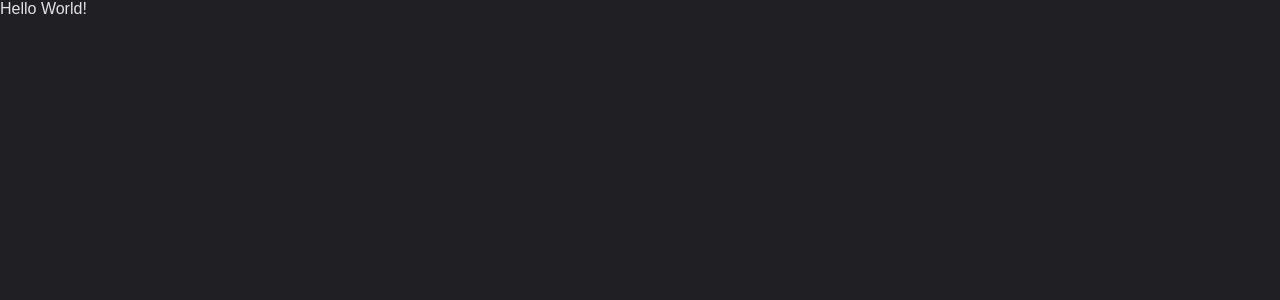
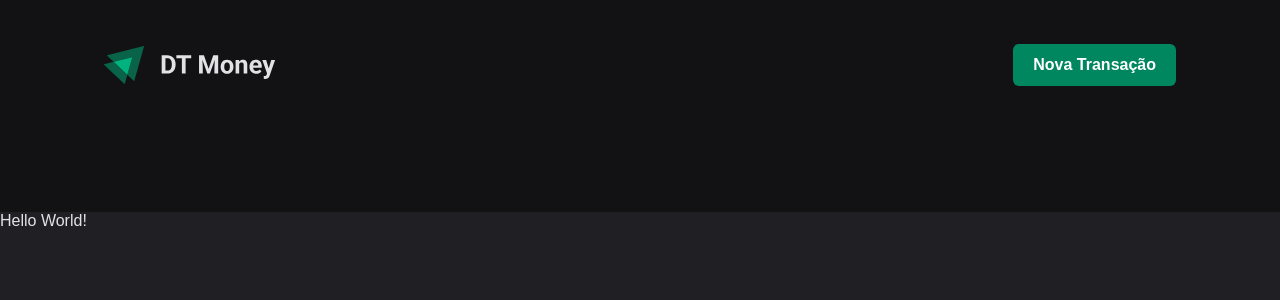
Before and after one commit to kenmarcos/dt-money-front-rs, a React (Vite) app: page / in a window 1280 px wide. Shown: the top 300 px of the page. Built offline with nearby package versions, Linux system fonts and the light colour scheme.

Commit message:
feat: add header interface

```diff
--- a/src/App.tsx
+++ b/src/App.tsx
@@ -1,11 +1,13 @@
 import { ThemeProvider } from "styled-components";
 import { defaultTheme } from "./styles/themes/default";
 import { GlobalStyle } from "./styles/global";
+import { Header } from "./components/Header";
 
 function App() {
   return (
     <ThemeProvider theme={defaultTheme}>
       <GlobalStyle />
+      <Header />
       Hello World!
     </ThemeProvider>
   );
--- /dev/null
+++ b/src/components/Header/index.tsx
@@ -0,0 +1,14 @@
+import { HeaderContainer, HeaderContent, NewTransactionButton } from "./styles";
+import logo from "@/assets/logo.svg";
+
+export const Header = () => {
+  return (
+    <HeaderContainer>
+      <HeaderContent>
+        <img src={logo} alt="" />
+
+        <NewTransactionButton>Nova Transação</NewTransactionButton>
+      </HeaderContent>
+    </HeaderContainer>
+  );
+};
--- /dev/null
+++ b/src/components/Header/styles.ts
@@ -0,0 +1,31 @@
+import styled from "styled-components";
+
+export const HeaderContainer = styled.header`
+  background-color: ${(props) => props.theme.colors["gray-900"]};
+  padding: 2.5rem 0 7.625rem;
+`;
+
+export const HeaderContent = styled.div`
+  max-width: 1120px;
+  margin: 0 auto;
+  padding: 0 1.5rem;
+  height: 3.125rem;
+
+  display: flex;
+  align-items: center;
+  justify-content: space-between;
+`;
+
+export const NewTransactionButton = styled.button`
+  background-color: ${(props) => props.theme.colors["green-500"]};
+  color: ${(props) => props.theme.colors.white};
+  font-weight: bold;
+  padding: 0.75rem 1.25rem;
+  border-radius: 6px;
+  border: 0;
+
+  &:not(:disabled):hover {
+    background-color: ${(props) => props.theme.colors["green-300"]};
+    transition: background-color 0.2s;
+  }
+`;
```
Also changed, not shown: src/assets/logo.svg (added).
